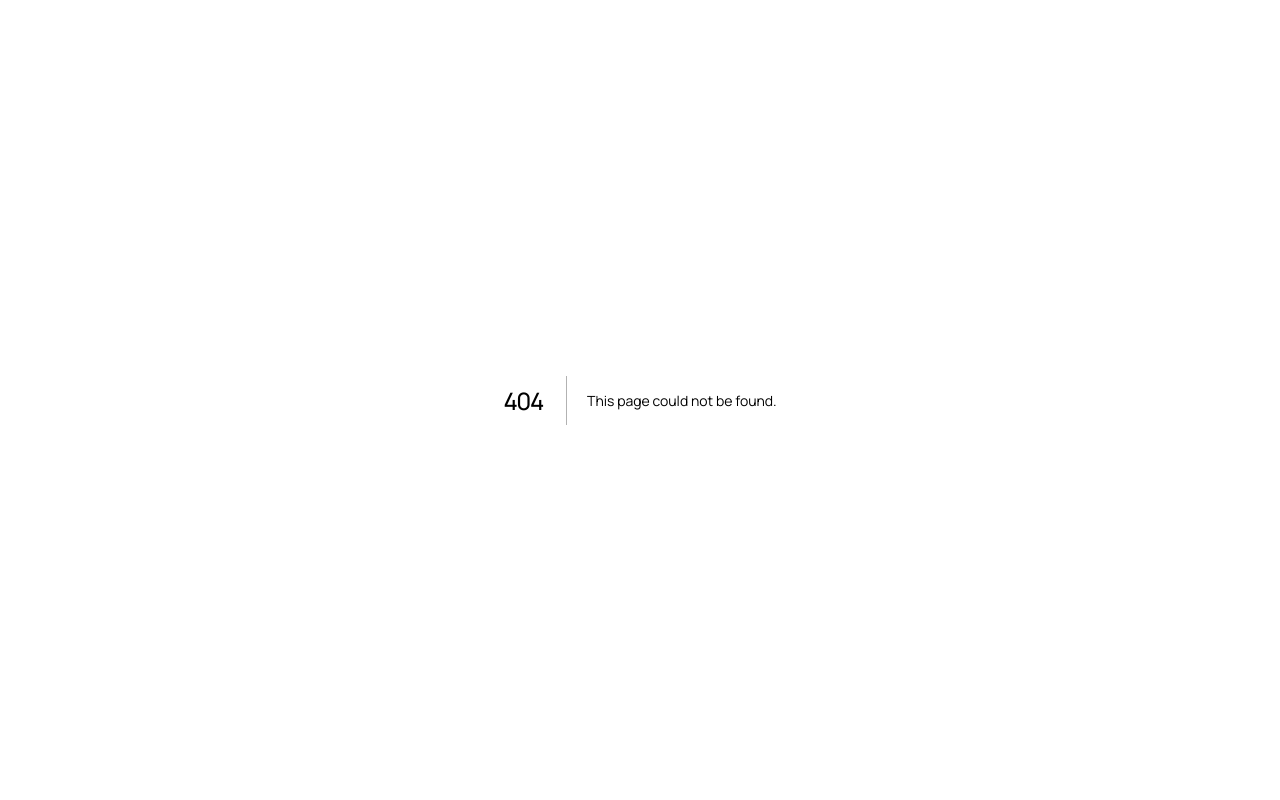
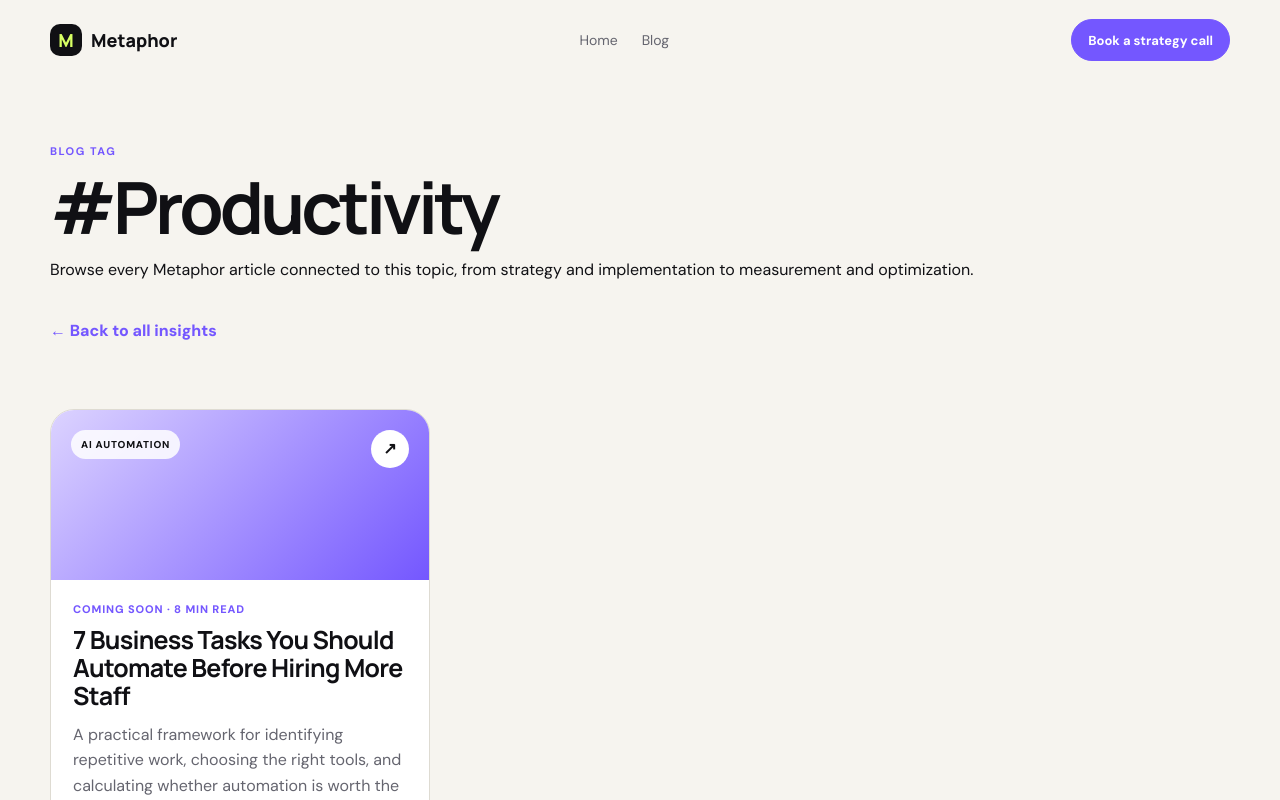
Before and after one commit to cocodev86/Coco1, a Next.js app: page /blog/tag/productivity in a window 1280 px wide. Before the commit this address had no page. Shown: the top 800 px of the page. Built offline with nearby package versions, Linux system fonts and the light colour scheme.

Commit message:
Add dynamic blog tag archives

```diff
--- /dev/null
+++ b/app/blog/tag/[slug]/page.tsx
@@ -0,0 +1,53 @@
+import type { Metadata } from "next";
+import Link from "next/link";
+import { notFound } from "next/navigation";
+import { articles, tags, titleFromSlug } from "../../data";
+import styles from "../../TaxonomyPage.module.css";
+
+type Props = { params: Promise<{ slug: string }> };
+
+export function generateStaticParams() {
+  return tags.map((slug) => ({ slug }));
+}
+
+export async function generateMetadata({ params }: Props): Promise<Metadata> {
+  const { slug } = await params;
+  if (!tags.includes(slug)) return {};
+  const title = titleFromSlug(slug);
+  return {
+    title: `${title} Articles | Metaphor Consulting`,
+    description: `Articles and practical guidance tagged ${title}.`,
+  };
+}
+
+export default async function TagPage({ params }: Props) {
+  const { slug } = await params;
+  if (!tags.includes(slug)) notFound();
+  const matches = articles.filter((article) => article.tags.includes(slug));
+  const title = titleFromSlug(slug);
+
+  return (
+    <main className={styles.page}>
+      <nav className={`shell ${styles.nav}`} aria-label="Tag navigation">
+        <Link className="brand" href="/"><span>M</span>Metaphor</Link>
+        <div className={styles.navLinks}><Link href="/">Home</Link><Link href="/blog">Blog</Link></div>
+        <Link className="button button-small" href="/#booking">Book a strategy call</Link>
+      </nav>
+      <header className={`shell ${styles.hero}`}>
+        <p className="eyebrow">Blog tag</p>
+        <h1>#{title}</h1>
+        <p>Browse every Metaphor article connected to this topic, from strategy and implementation to measurement and optimization.</p>
+        <Link className={styles.back} href="/blog">← Back to all insights</Link>
+      </header>
+      <section className={`shell ${styles.content}`}>
+        <div className={styles.grid}>{matches.map((article) => (
+          <article className={styles.card} key={article.slug}>
+            <div className={`${styles.visual} ${styles[article.accent]}`}><span>{article.category}</span><strong aria-hidden="true">↗</strong></div>
+            <div className={styles.body}><p className={styles.meta}>{article.date} · {article.readingTime}</p><h2>{article.title}</h2><p>{article.excerpt}</p><div className={styles.tags}>{article.tags.map((tag) => <Link key={tag} href={`/blog/tag/${tag}`}>#{tag}</Link>)}</div></div>
+          </article>
+        ))}</div>
+      </section>
+      <footer className={`shell ${styles.footer}`}><Link className="brand" href="/"><span>M</span>Metaphor</Link><p>AI automation insights and digital systems for growing businesses.</p><small>© 2026 Metaphor Consulting.</small></footer>
+    </main>
+  );
+}
```
